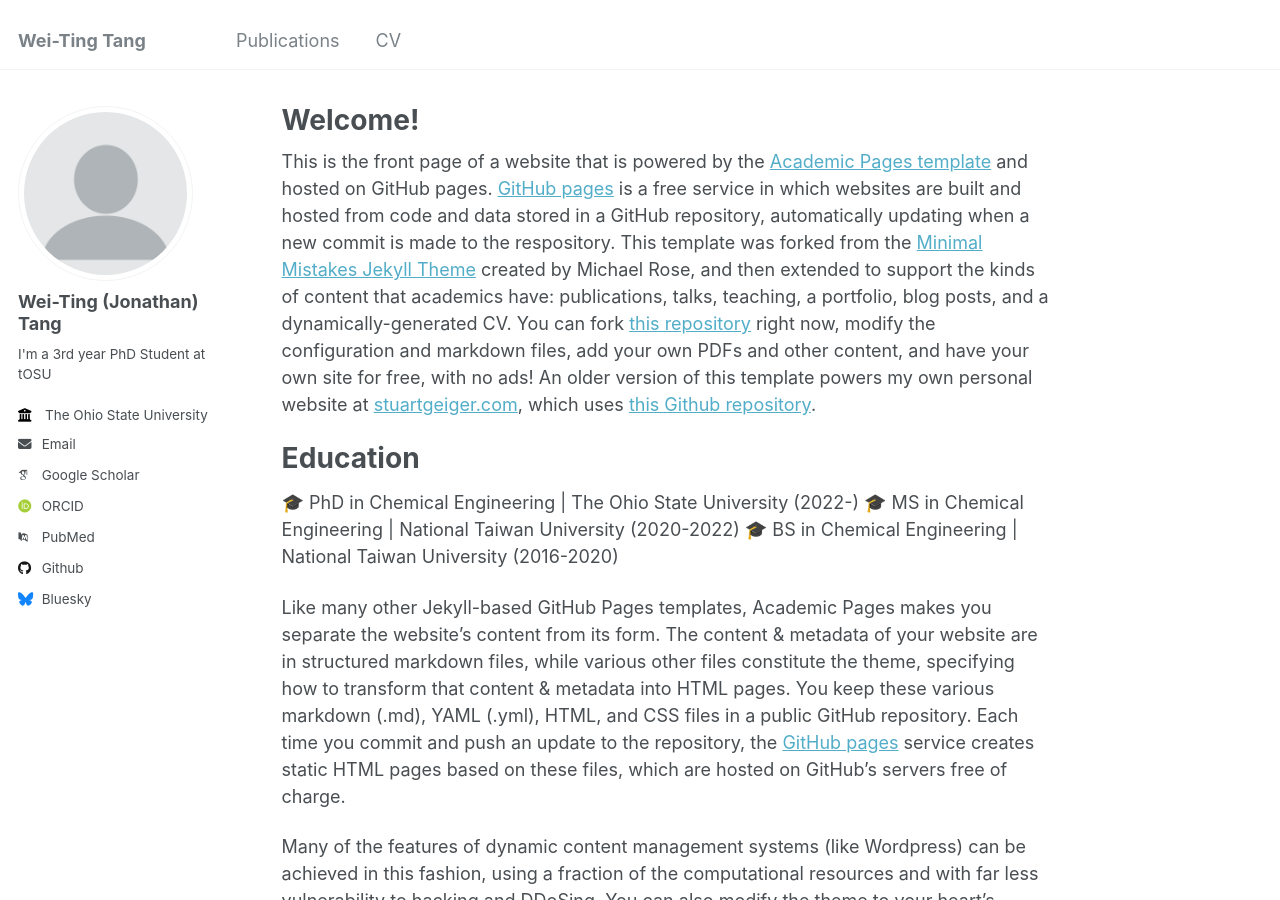
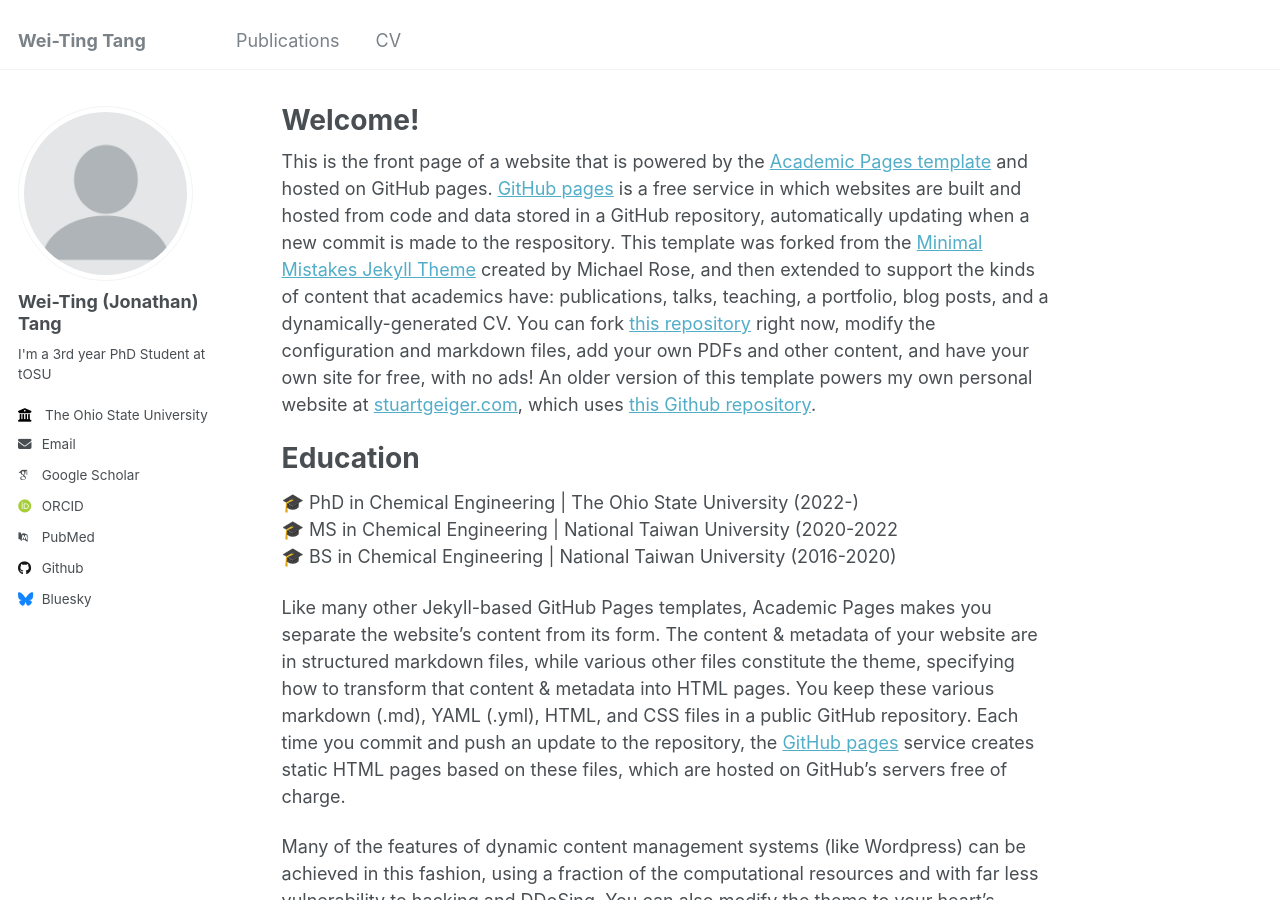
Before and after one commit to R09524081/R09524081.github.io, a Jekyll site: the page built from _pages/about.md, in a window 1280 px wide and 900 px high. Built offline with Jekyll 4.4.1, drawn with Linux system fonts in a browser that asks for light colours; some web fonts are replaced.

```diff
--- a/_pages/about.md
+++ b/_pages/about.md
@@ -11,9 +11,9 @@ This is the front page of a website that is powered by the [Academic Pages templ
 
 Education
 ======
-🎓 PhD in Chemical Engineering | The Ohio State University (2022-)
-🎓 MS in Chemical Engineering | National Taiwan University (2020-2022)
-🎓 BS in Chemical Engineering | National Taiwan University (2016-2020)
+🎓 PhD in Chemical Engineering | The Ohio State University (2022-) <br>
+🎓 MS in Chemical Engineering | National Taiwan University (2020-2022 <br>
+🎓 BS in Chemical Engineering | National Taiwan University (2016-2020) <br>
 
 Like many other Jekyll-based GitHub Pages templates, Academic Pages makes you separate the website's content from its form. The content & metadata of your website are in structured markdown files, while various other files constitute the theme, specifying how to transform that content & metadata into HTML pages. You keep these various markdown (.md), YAML (.yml), HTML, and CSS files in a public GitHub repository. Each time you commit and push an update to the repository, the [GitHub pages](https://pages.github.com/) service creates static HTML pages based on these files, which are hosted on GitHub's servers free of charge.
 
```
